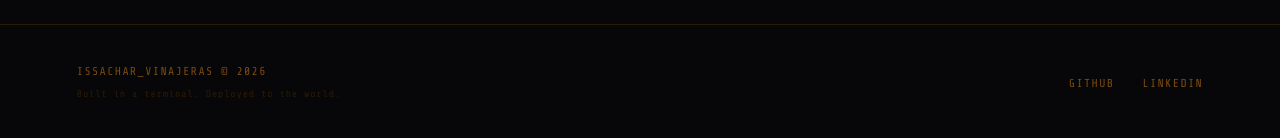
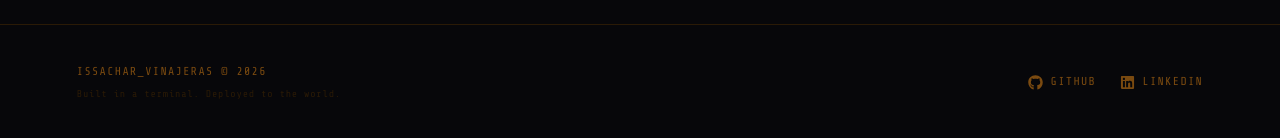
Before and after one commit to issachar-vin/portfolio, a React (Vite) app: page / in a window 1280 px wide. Shown: the part 4073-4211 px from the top of the page. Built offline with nearby package versions, Linux system fonts and the light colour scheme.

Commit message:
feat: add GitHub and LinkedIn icons to footer social links

```diff
--- a/package.json
+++ b/package.json
@@ -16,7 +16,8 @@
     "framer-motion": "^12.40.0",
     "gsap": "^3.15.0",
     "react": "^19.2.6",
-    "react-dom": "^19.2.6"
+    "react-dom": "^19.2.6",
+    "react-icons": "^5.6.0"
   },
   "devDependencies": {
     "@eslint/js": "^10.0.1",
--- a/src/components/Footer.jsx
+++ b/src/components/Footer.jsx
@@ -1,4 +1,10 @@
+import { FaGithub, FaLinkedin } from 'react-icons/fa'
 import { FOOTER, SOCIAL } from '../data/copy'
+
+const ICONS = {
+  GitHub: FaGithub,
+  LinkedIn: FaLinkedin,
+}
 
 export default function Footer() {
   return (
@@ -50,18 +56,24 @@ export default function Footer() {
             style={{
               listStyle: 'none',
               display: 'flex',
-              gap: '1.75rem',
+              gap: '1.5rem',
               margin: 0,
               padding: 0,
             }}
           >
-            {SOCIAL.map(({ label, href }) => (
+            {SOCIAL.map(({ label, href }) => {
+              const Icon = ICONS[label]
+              return (
                 <li key={label}>
                   <a
                     href={href}
                     target="_blank"
                     rel="noopener noreferrer"
+                    aria-label={label}
                     style={{
+                      display: 'flex',
+                      alignItems: 'center',
+                      gap: '0.45rem',
                       fontFamily: 'var(--font-body)',
                       color: 'var(--phosphor-dim)',
                       fontSize: '0.72rem',
@@ -72,10 +84,12 @@ export default function Footer() {
                     onMouseEnter={(e) => (e.currentTarget.style.color = 'var(--phosphor)')}
                     onMouseLeave={(e) => (e.currentTarget.style.color = 'var(--phosphor-dim)')}
                   >
+                    {Icon && <Icon size={15} aria-hidden="true" />}
                     {label.toUpperCase()}
                   </a>
                 </li>
-            ))}
+              )
+            })}
           </ul>
         </nav>
       </div>
```
Also changed, not shown: 1 other file (tests, documents, lock files or other folders). Lines whose indentation alone changed are shown as unchanged.
